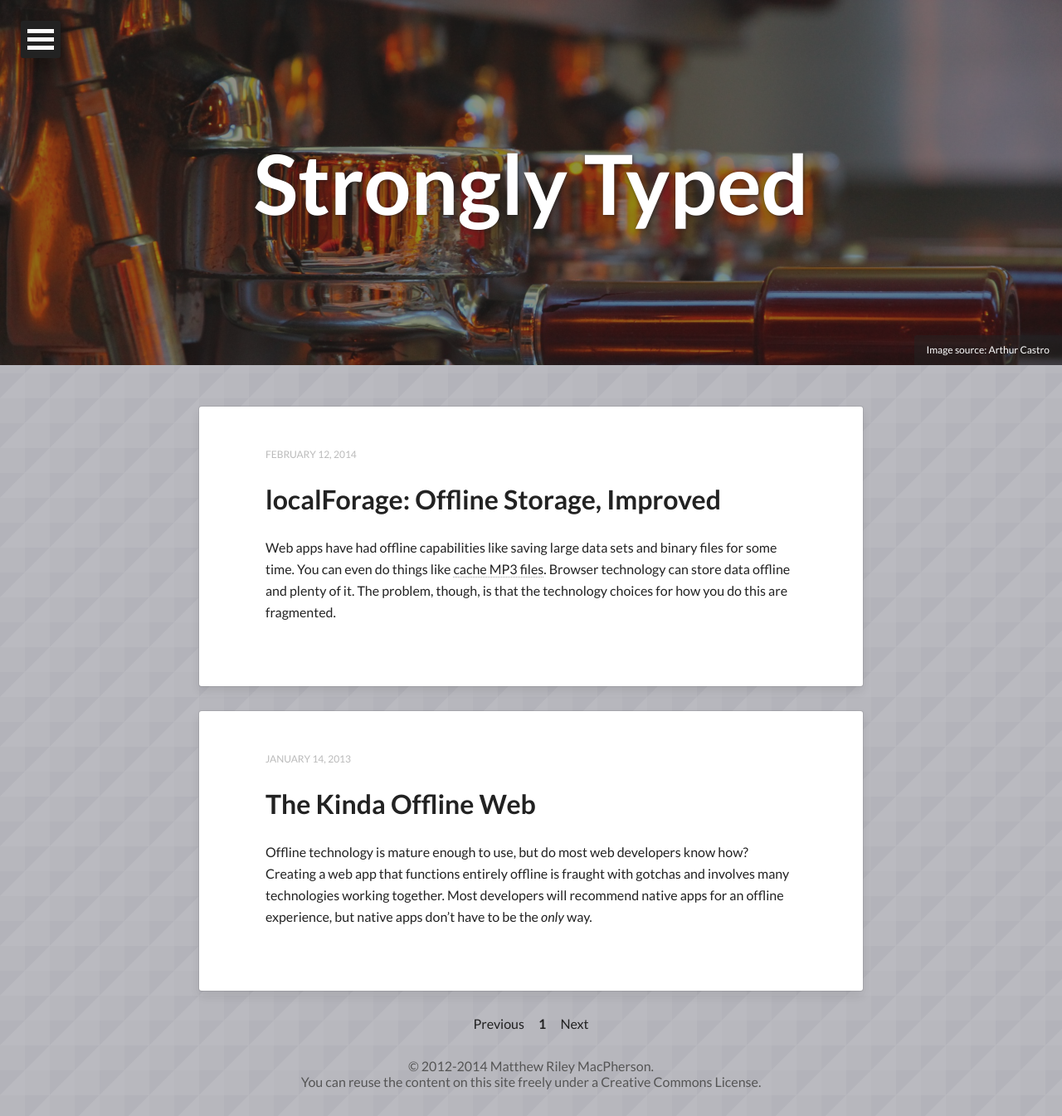
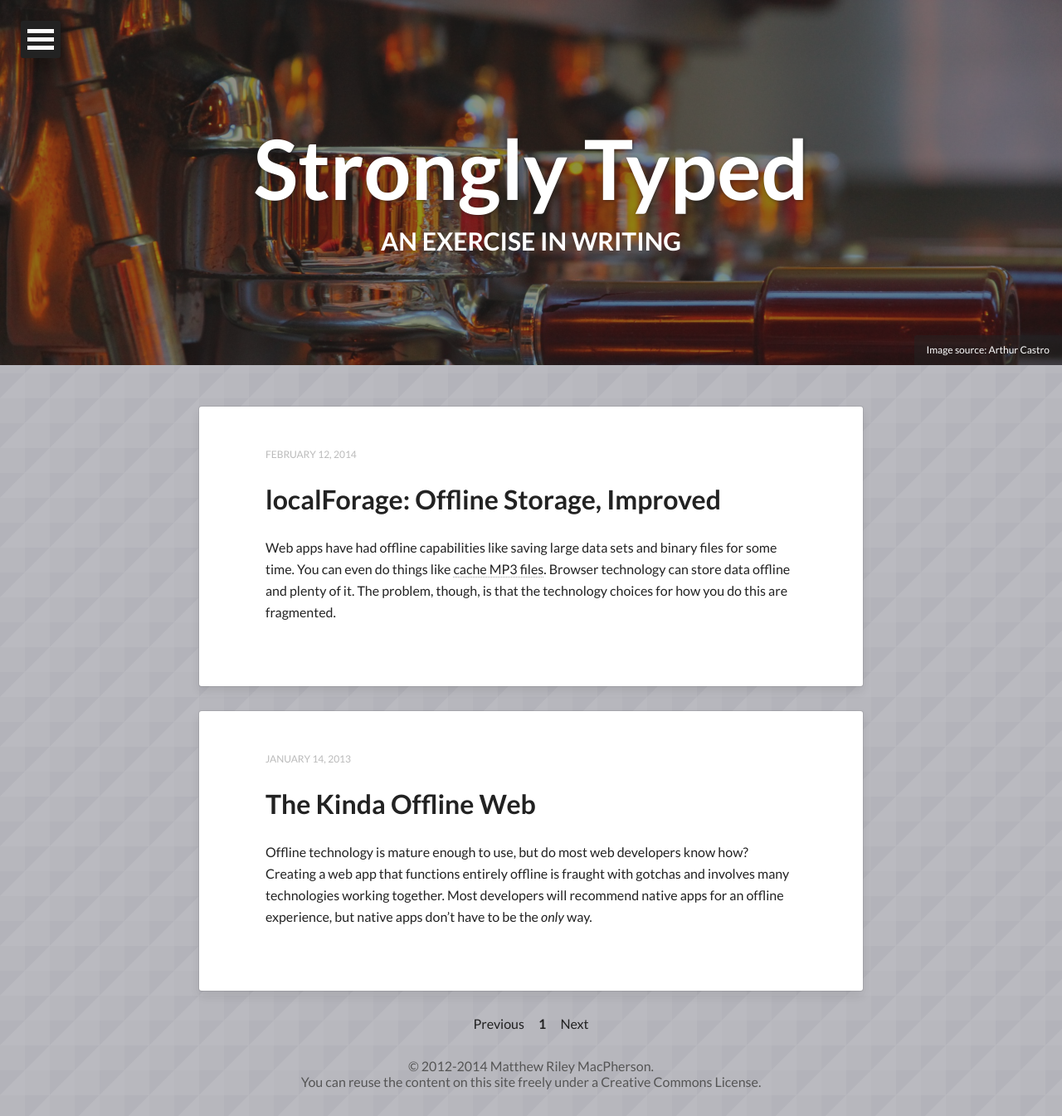
Before and after one commit to tofumatt/strongly-typed, a Jekyll site: the page built from index.html, in a window 1280 px wide. Shown: the whole page at 83% size. Built offline with Jekyll 4.4.1, drawn with Linux system fonts in a browser that asks for light colours; nearby versions of some CDN libraries; the list of posts is cut into pages by our own code.

Commit message:
Add a subtitle to the index

```diff
--- a/index.html
+++ b/index.html
@@ -1,6 +1,6 @@
 ---
 layout: post-index
-title:
+title: An exercise in writing
 description: "Recent posts from Matthew Riley MacPherson."
 tags: []
 image:
```
